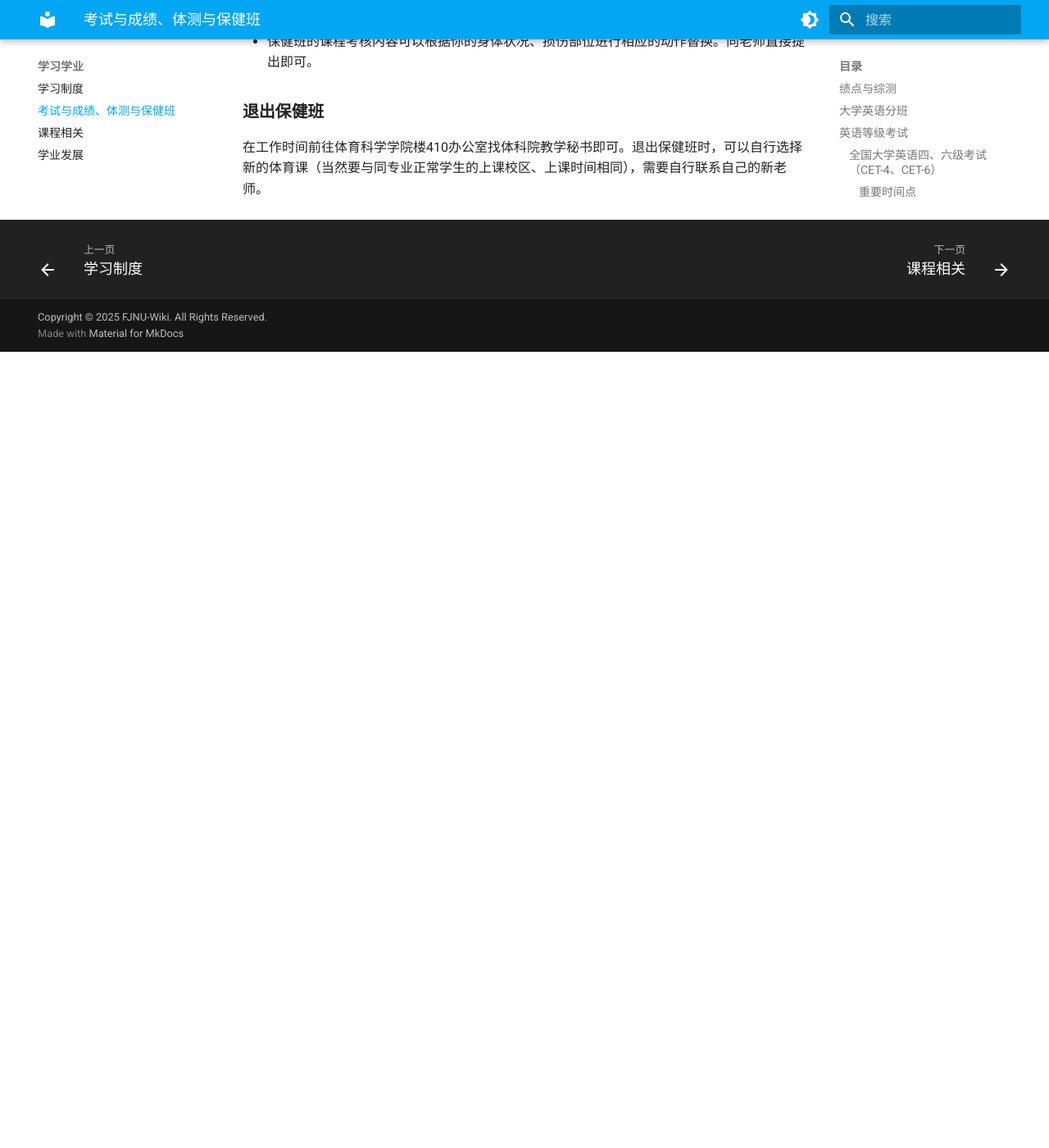
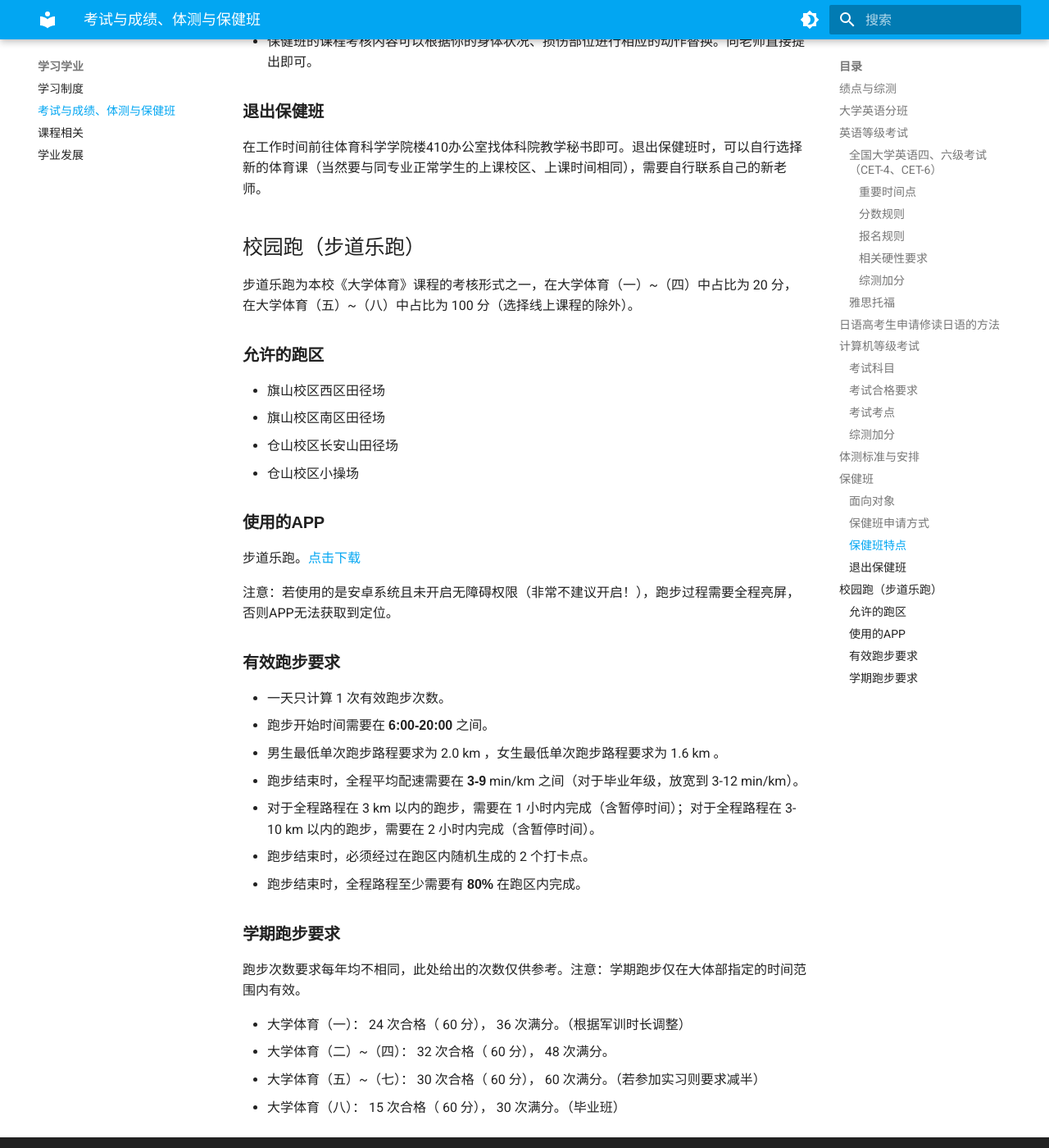
Before and after one commit to kanerty/FJNU-Wiki, an MkDocs documentation site: the page built from docs/study/exam.md, in a window 1280 px wide and 1400 px high, scrolled down 5148 px. Shown: the whole window at 82% size. Built offline with MkDocs 1.6.1 and Material for MkDocs 9.7.7, drawn with Linux system fonts in a browser that asks for light colours; before the commit the page ends 5577 px from its top, so only the background shows below that.

Commit message:
feat(study\*): 新增步道乐跑，青马易战

```diff
--- a/docs/study/exam.md
+++ b/docs/study/exam.md
@@ -146,3 +146,39 @@ CET4考试达到425分可以在当年综测计算时计为2分学业分，CET6
 ### 退出保健班
 
 在工作时间前往体育科学学院楼410办公室找体科院教学秘书即可。退出保健班时，可以自行选择新的体育课（当然要与同专业正常学生的上课校区、上课时间相同），需要自行联系自己的新老师。
+
+## 校园跑（步道乐跑）
+
+步道乐跑为本校《大学体育》课程的考核形式之一，在大学体育（一）\~（四）中占比为 20 分，在大学体育（五）\~（八）中占比为 100 分（选择线上课程的除外）。
+
+### 允许的跑区
+
+- 旗山校区西区田径场
+- 旗山校区南区田径场
+- 仓山校区长安山田径场
+- 仓山校区小操场
+
+### 使用的APP
+
+步道乐跑。[点击下载](https://sj.qq.com/appdetail/com.lptiyu.tanke)
+
+注意：若使用的是安卓系统且未开启无障碍权限（非常不建议开启！），跑步过程需要全程亮屏，否则APP无法获取到定位。
+
+### 有效跑步要求
+
+- 一天只计算 1 次有效跑步次数。
+- 跑步开始时间需要在 **6:00-20:00** 之间。
+- 男生最低单次跑步路程要求为 2.0 km ，女生最低单次跑步路程要求为 1.6 km 。
+- 跑步结束时，全程平均配速需要在 **3-9** min/km 之间（对于毕业年级，放宽到 3-12 min/km）。
+- 对于全程路程在 3 km 以内的跑步，需要在 1 小时内完成（含暂停时间）；对于全程路程在 3-10 km 以内的跑步，需要在 2 小时内完成（含暂停时间）。
+- 跑步结束时，必须经过在跑区内随机生成的 2 个打卡点。
+- 跑步结束时，全程路程至少需要有 **80%** 在跑区内完成。
+
+### 学期跑步要求
+
+跑步次数要求每年均不相同，此处给出的次数仅供参考。注意：学期跑步仅在大体部指定的时间范围内有效。
+
+- 大学体育（一）： 24 次合格（ 60 分）， 36 次满分。（根据军训时长调整）
+- 大学体育（二）\~（四）： 32 次合格（ 60 分）， 48 次满分。
+- 大学体育（五）\~（七）： 30 次合格（ 60 分）， 60 次满分。（若参加实习则要求减半）
+- 大学体育（八）： 15 次合格（ 60 分）， 30 次满分。（毕业班）
```
Also changed, not shown: docs/new/before.md (+3 -3 lines), docs/study/choose.md (+30 -0 lines).
